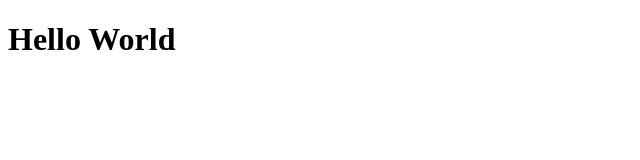
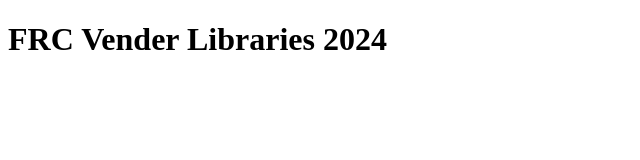
Before and after one commit to Squad1501/FRC-Vender-Libraries-2024, a plain HTML site: page index.html in a window 1280 px wide. Shown: the whole page, without its empty margins (0-640 px from the left). Drawn offline with Linux system fonts and the light colour scheme.

Commit message:
Update index.html

```diff
--- a/index.html
+++ b/index.html
@@ -1,7 +1,7 @@
 <!DOCTYPE html>
 <html>
     <body>
-        <h1>Hello World</h1>
+        <h1>FRC Vender Libraries 2024</h1>
         <p>
             <script src="https://gist.github.com/Lego56371/e7451064c7ef0595cb0ffa95bc926fbd.js"></script>
         </p>
```
